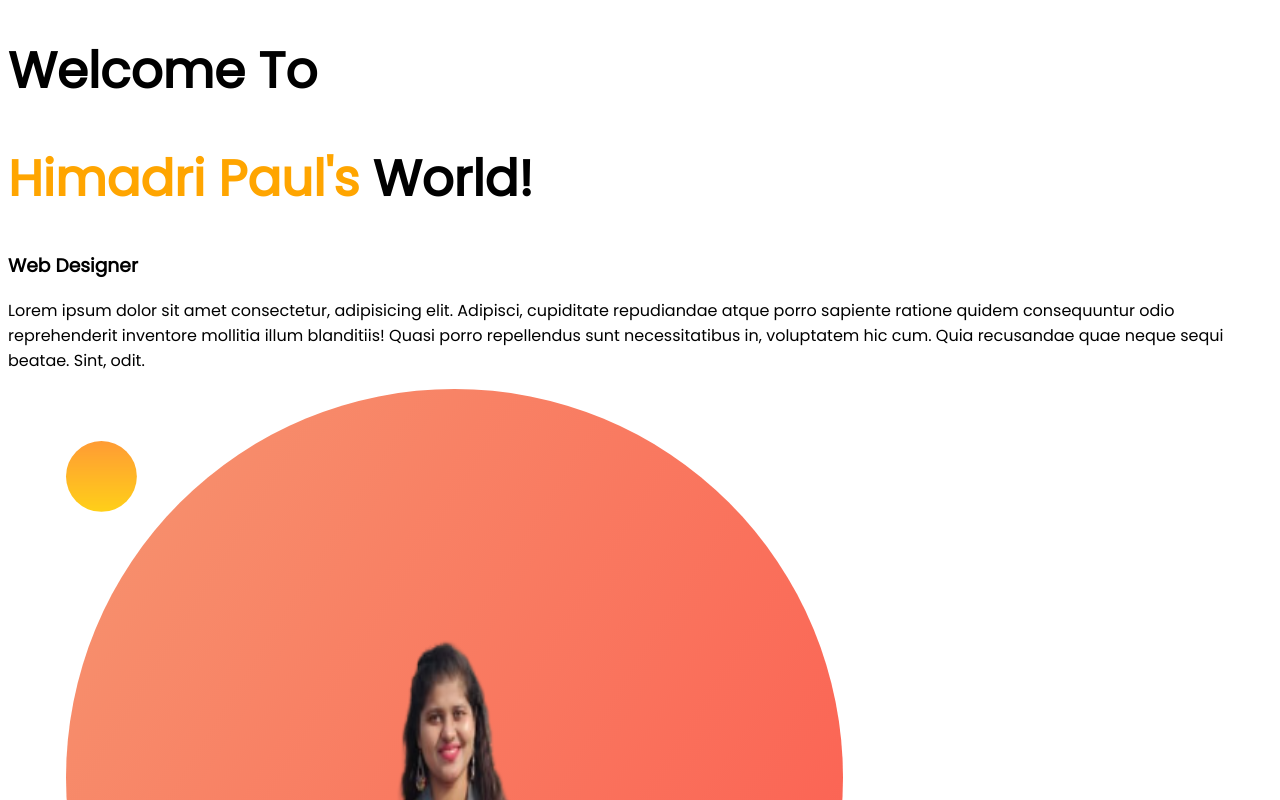
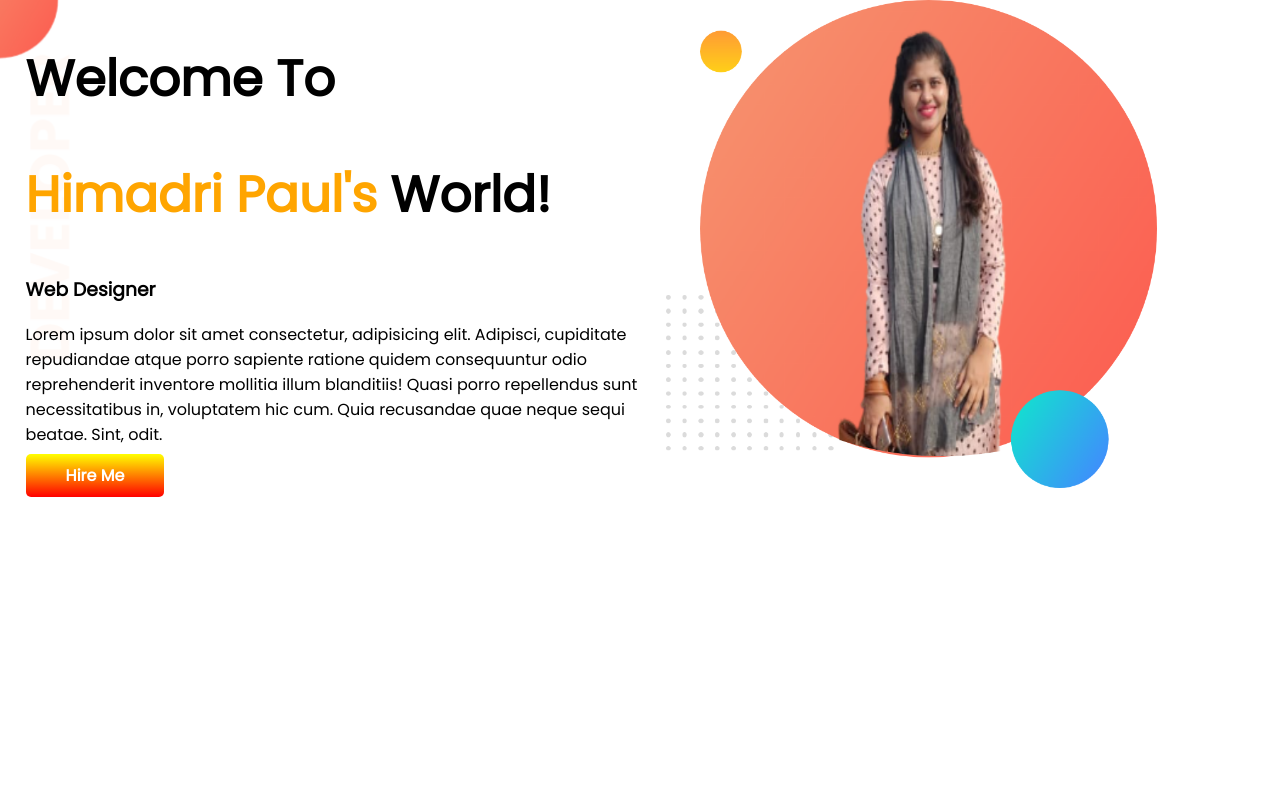
Before and after one commit to HimadriPaul24/developer-portfolio, a plain HTML site: page index.html in a window 1280 px wide. Shown: the top 800 px of the page. Drawn offline with Linux system fonts and the light colour scheme.

Commit message:
top banner added

```diff
--- a/index.html
+++ b/index.html
@@ -1,22 +1,37 @@
 <!DOCTYPE html>
 <html lang="en">
+
 <head>
     <meta charset="UTF-8">
     <meta http-equiv="X-UA-Compatible" content="IE=edge">
     <meta name="viewport" content="width=device-width, initial-scale=1.0">
     <title>Himadri Portfolio</title>
     <link rel="preconnect" href="https://fonts.googleapis.com">
-   <link rel="preconnect" href="https://fonts.gstatic.com" crossorigin>
+    <link rel="preconnect" href="https://fonts.gstatic.com" crossorigin>
     <link href="https://fonts.googleapis.com/css2?family=Poppins&display=swap" rel="stylesheet">
     <link rel="stylesheet" href="style.css">
 </head>
+
 <body>
 
-    <h1>Welcome To</h1>
-    <h1><span class="name">Himadri Paul's</span> World!</h1>
-    <h3>Web Designer</h3>
-    <p>Lorem ipsum dolor sit amet consectetur, adipisicing elit. Adipisci, cupiditate repudiandae atque porro sapiente ratione quidem consequuntur odio reprehenderit inventore mollitia illum blanditiis! Quasi porro repellendus sunt necessitatibus in, voluptatem hic cum. Quia recusandae quae neque sequi beatae. Sint, odit.</p>
-    <img src="images/my-bg.png" alt="">
+    <section class="top-banner">
+        <div class="half-width">
+            <h1>Welcome To</h1>
+            <h1><span class="name">Himadri Paul's</span> World!</h1>
+            <h3>Web Designer</h3>
+            <p>Lorem ipsum dolor sit amet consectetur, adipisicing elit. Adipisci, cupiditate repudiandae atque porro
+                sapiente ratione quidem consequuntur odio reprehenderit inventore mollitia illum blanditiis! Quasi porro
+                repellendus sunt necessitatibus in, voluptatem hic cum. Quia recusandae quae neque sequi beatae. Sint,
+                odit.
+            </p>
+            <a class="link-button" target="_blank" href="https://www.linkedin.com/in/himadri-paul-8332581b1/">Hire
+                Me</a>
+        </div>
+        <div class="half-width">
+            <img src="images/hima bg.png" alt="">
+        </div>
 
+    </section>
 </body>
+
 </html>
--- a/style.css
+++ b/style.css
@@ -1,5 +1,6 @@
 body{
     font-family: 'Poppins', sans-serif;
+    margin: 0;
 }
 h1{
     font-size: 50px;
@@ -7,3 +8,27 @@ h1{
 .name{
     color: orange;
 }
+section{
+    display: flex;
+}
+.half-width{
+    width: 50%;
+    padding-left: 2%;
+}
+.half-width img{
+    width: 80%;
+}
+
+.link-button{
+    text-decoration: none;
+    background-image: linear-gradient(yellow,red);
+    color: white;
+    font-weight: 700;
+    padding: 10px 40px;
+    border-radius: 5px;
+}
+
+.top-banner{
+    background-image: url(images/top-banner.png);
+    background-repeat: no-repeat;
+}
```
Also changed, not shown: images/final.png (added), images/hima bg.png (added), images/hima.png (renamed from images/my-bg.png), images/my-bg (2).png (added).
